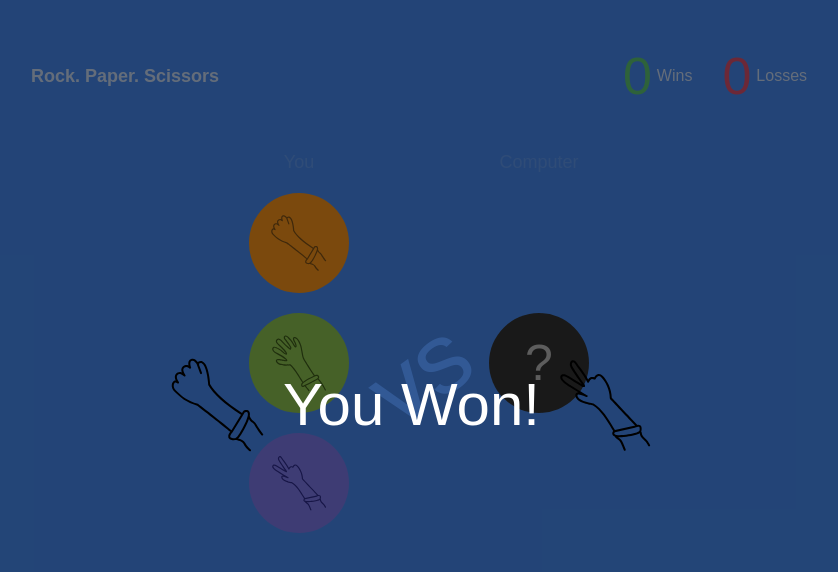
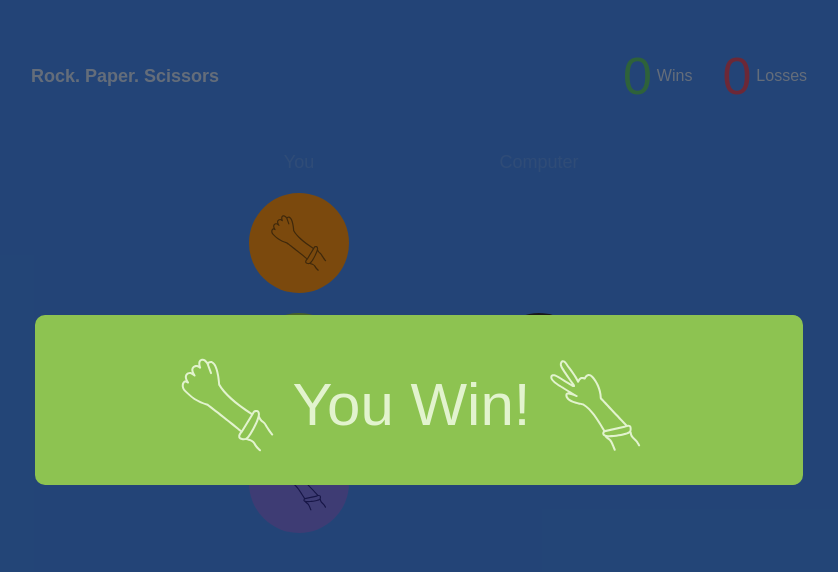
Before and after one commit to codecamp-prem/React-Coding-Interview, a React (Vite) app: page / in a window 1280 px wide. Both pictures are taken after a click on the button 520 px from the left and 243 px from the top of the page. Shown: the top 572 px of the page, without its empty margins (221-1059 px from the left). Built offline with nearby package versions, Linux system fonts and the light colour scheme.

Commit message:
win lose draw logic

```diff
--- a/src/RockPaper/RockPaper.tsx
+++ b/src/RockPaper/RockPaper.tsx
@@ -5,14 +5,21 @@ import Scissors from "./svgs/Scissors";
 import Paper from "./svgs/paper";
 
 const choices = [
-  { id: 1, name: "rock", component: Rock },
-  { id: 2, name: "paper", component: Paper },
-  { id: 3, name: "scissors", component: Scissors },
+  { id: 1, name: "rock", component: Rock, losesTo: 2 },
+  { id: 2, name: "paper", component: Paper, losesTo: 3 },
+  { id: 3, name: "scissors", component: Scissors, losesTo: 1 },
 ];
 
+type Choice = {
+  id: number;
+  name: string;
+  component: () => JSX.Element;
+  losesTo: number;
+};
+
 const RockPaper = () => {
-  const [userChoice, setUserChoice] = useState<{}>();
-  const [computerChoice, setComputerChoice] = useState<{}>();
+  const [userChoice, setUserChoice] = useState<Choice>();
+  const [computerChoice, setComputerChoice] = useState<Choice>();
   const [wins, setWins] = useState(0);
   const [losses, setLosses] = useState(0);
   const [gameState, setGameState] = useState<string | undefined>();
@@ -23,11 +30,20 @@ const RockPaper = () => {
   }, []);
 
   const handleUserChoice = (choice: number) => {
-    const useChosenChoice = choices.find((c) => c.id === choice);
-    setUserChoice(useChosenChoice);
+    const userClickedChoice = choices.find((c) => c.id === choice);
+    setUserChoice(userClickedChoice);
 
-    // determine the winner
-    setGameState("Win");
+    // determine the winner, loser or draw
+    if (userClickedChoice?.losesTo === computerChoice?.id) {
+      // lose
+      setGameState("lose");
+    } else if (computerChoice?.losesTo === userClickedChoice?.id) {
+      // win
+      setGameState("win");
+    } else if (computerChoice?.id === userClickedChoice?.id) {
+      //draw
+      setGameState("draw");
+    }
   };
 
   const renderComponent = (choice: any) => {
@@ -60,7 +76,7 @@ const RockPaper = () => {
           <div>
             <div className="game-state-content">
               <p>{renderComponent(userChoice)}</p>
-              <p>You Won!</p>
+              <p>you {gameState}!</p>
               <p>{renderComponent(computerChoice)}</p>
             </div>
           </div>
--- a/src/RockPaper/rockpaper.css
+++ b/src/RockPaper/rockpaper.css
@@ -214,6 +214,7 @@ h6 {
   margin: 40px 15px 30px 0;
   display: flex;
   align-items: center;
+  text-transform: capitalize;
 }
 
 .game-state-content svg {
```
